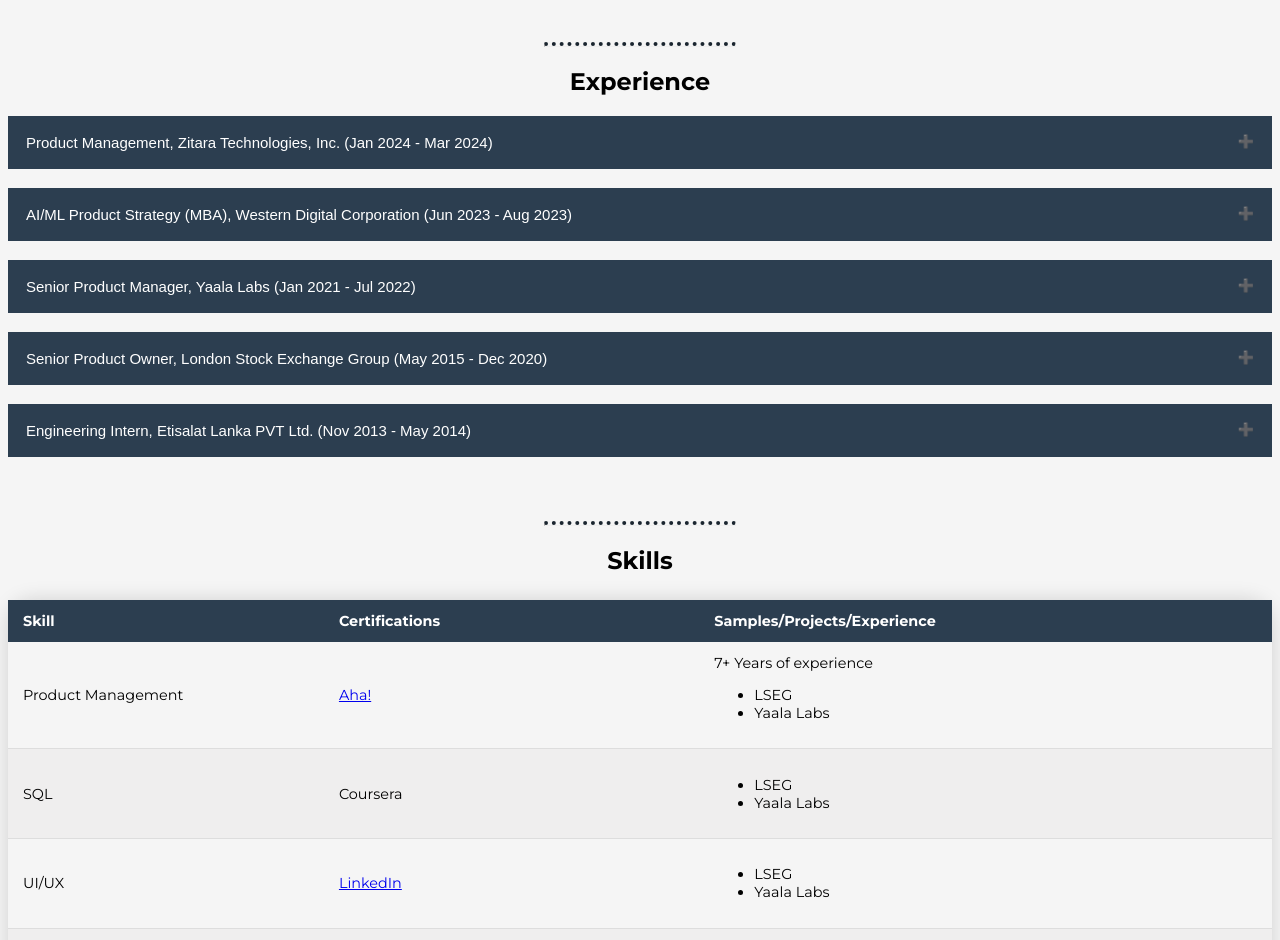
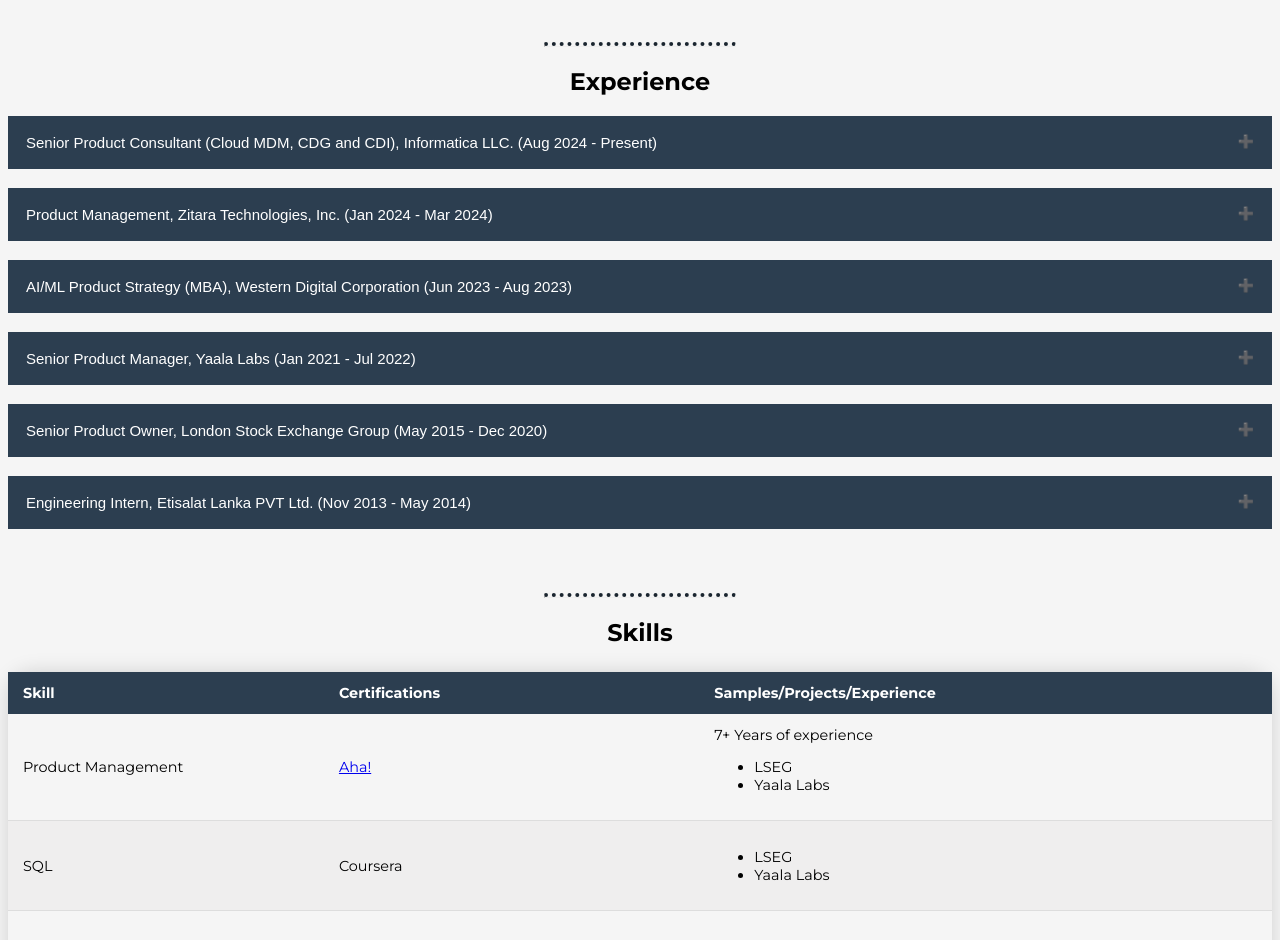
Before and after one commit to kingfaj/kingfaj.github.io, a plain HTML site: page index.html in a window 1280 px wide. Shown: the part 725-1665 px from the top of the page. Drawn offline with Linux system fonts and the light colour scheme.

Commit message:
Update index.html

```diff
--- a/index.html
+++ b/index.html
@@ -82,17 +82,32 @@
             <li>Senior Product Owner, London Stock Exchange Group (May 2015 - Dec 2020)</li>
         </ol>-->
         <!--<button type="button" class="collapsible">Open Collapsible</button>-->
+        <button type="button" class="collapsible">Senior Product Consultant (Cloud MDM, CDG and CDI), Informatica LLC. (Aug 2024 - Present)</button>
+        <div class="content">
+            <p>
+                <ul>
+                    <li>Leading cross-functional efforts using data & analytics to drive high-priority outcomes across the cloud data product portfolio</li>
+                </ul>
+            </p>
+        </div>
+        <br>
         <button type="button" class="collapsible">Product Management, Zitara Technologies, Inc. (Jan 2024 - Mar 2024)</button>
         <div class="content">
-            <p>Led product go-to-market strategy (GTM) and product development through market research and product road mapping for an analytics product focusing on customer needs to increase sales from $2.4M to $10M</p>
+            <p>
+                <ul>
+                    <li>Led product go-to-market strategy (GTM) and product marketing/development through market research and product road mapping for an enterprise analytics product focusing on customer needs to increase sales from $2.4M to $10M</li>
+                    <li>Collaborated with CEO on competition, policy & regulatory analysis to understand market and user requirements in depth</li>
+                    <li>Carried out companywide Lunch & Learns to educate staff on competitive landscape, policy and regulatory impact</li>
+                </ul>
+            </p>
         </div>
         <br>
         <button type="button" class="collapsible">AI/ML Product Strategy (MBA), Western Digital Corporation (Jun 2023 - Aug 2023)</button>
         <div class="content">
             <p>
                 <ul>
-                    <li>Evaluated product strategies & developed TAM model & growth opportunity sizing (5yr CAGR) of generative AI storage, compute & network markets using analyst reports + CAPEX trends & requirements of cloud data centers</li>
-                    <li>Developed and recommended AI/Machine Learning product strategy targeting long-term sales growth of 15%</li>
+                    <li>Developed TAM model & growth opportunity sizing (5yr CAGR) of generative AI storage, compute & network markets by evaluating product strategies, conducting user interviews, and using analyst reports about Cloud CAPEX trends</li>
+                    <li>Developed & recommended AI/Machine Learning product strategy for sales growth of 15% through market research</li>
                 </ul>
             </p>
         </div>
@@ -102,11 +117,10 @@
             <p>
                 Senior product manager entrusted with visioning, ideating, building and delivering web3 and next gen technology products for ~2 years.
                 <ul>
-                    <li>Ideated & developed a web-based product using customer insights to decentralize corporate bond trading in Europe using distributed ledger (DLT); collaborated with 15+ devs/UX/UI/QAs; resulted in 25% revenue growth</li>
-                    <li>Presented business plan and got buy-in from top executives in Europe for bond trading product through demos on risk management, competitive analysis, transaction speed, fault tolerance and continuous improvement</li>
-                    <li>Conducted market research on Web3 ecosystem to understand customers by conducting user interviews with 10 potential clients, synthesized data into strategic recommendation for a product design to CEO and got buy-in</li>
-                    <li>Built + launched go-to market strategy for innovative NFT Marketplace (product roadmap planning, feature prioritization across 2 teams of 13 engineers/UX/UI/QAs), successfully scaled to 150M users 2 wks ahead of plan</li>
-                    <li>Successfully sold the NFT product with sales team to first client, a Bollywood studio, by presenting value proposition + product demos + competitive pricing after modifying revenue model with $500K/yr. license fee</li>
+                    <li>Ideated & developed a creative web-based marketplace architected around distributed systems (DLT) to decentralize bond trading, using customer insights; collaborated with 15+ developers/UI/UX/QAs; resulted in 25% revenue growth</li>
+                    <li>Defined and monitored KPIs to track product performance leading to a 20% increase in user engagement</li>
+                    <li>Conducted market research on Web3 technologies to understand customers via 10 user interviews, synthesized data into strategic marketplace product design centered on search & display of NFTs; presented to CEO & got buy-in</li>
+                    <li>Built & led product launch with go-to-market (GTM) plan for innovative web API-based NFT Marketplace (pricing, product roadmap planning, documentation, feature prioritization for 2 teams of 13 engineers/UI/UX/QAs), scaled to 150M users</li>
                 </ul>
             </p>
         </div>
@@ -115,16 +129,13 @@
         <div class="content">
             <p>Technical product manager for London Stock Exchange's mission critical, ultra low latency trading technology platform for 5+ years.
                 <ul>
-                    <li>Led design and technical direction of cross functional team of 40+ to migrate to an in-house technology platform by defining + prioritizing scope and ROI for seamless integration, resulting in $2M annual cost savings on P&L</li>
+                    <li>Managed a cross-functional, cross-geographic team of 40+ to migrate technology platform in-house from an external partner by defining & prioritizing scope on ROI, iterating & shipping ahead of schedule, resulting in $2M cost savings/yr. on P&L</li>
                     <li>Decommissioned existing platform with 0 critical/high issues by improving new product through user feedback</li>
-                    <li>Tracked success metrics, KPIs of the platform comparing target vs actuals by creating and monitoring dashboards</li>
-                    <li>Studied new trends + used analytics to structure a feature through market assessment to change matching algorithm resulting in the expansion of European dark trading market share from 20% to 80%</li>
-                    <li>Improved performance of existing system by spearheading adoption of hardware acceleration (FPGAs) by prototyping and A/B testing and used data analytics to convince senior management to approve $5M budget</li>
-                    <li>Managed the scope of the development team after earning trust of dev architect by translating business needs to technical requirements resulting in significant market data latency improvement (~1000x) with new feature</li>
-                    <li>Launched new order book by collaborating with international stakeholders, adding £1Bn+ to monthly revenues</li>
-                    <li>Pioneered and led process improvement through new operating model, improving delivery quality by 60%</li>
-                    <li>Influenced management to standardize the model by synthesizing team learnings and data on efficiency and quality improvement into a recommendation and took ownership of rollout; BDD now used by all teams of LSEG</li>
-                    <li>Performed due diligence + implemented changes for leading European stock exchanges conducting 15 user interviews + reviewing legal documents to carry out system conversion to meet European regulatory stipulations</li>
+                    <li>Architected a feature from conception to launch to tailor matching algorithm to support unique case by studying industry trends, conducting research on customer needs & using analytics to; resulted in market share increase of 60%</li>
+                    <li>Improved performance of a platform 5X by spearheading adoption of hardware acceleration (FPGAs) by prototyping, A/B testing user experience, using data analytics to convince senior management to approve $5M budget</li>
+                    <li>Launched low-latency order book solution by collaborating with international stakeholders, adding +£1Bn/month revenue</li>
+                    <li>Pioneered & led flexible requirement gathering process improvement after review, improving delivery quality by 45%</li>
+                    <li>Carried out product upgrades through feature identification (user research) and documentation (PRDs) for 99.99% uptime</li>
                 </ul>
             </p>
         </div>
```
